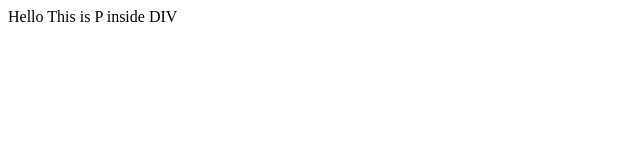
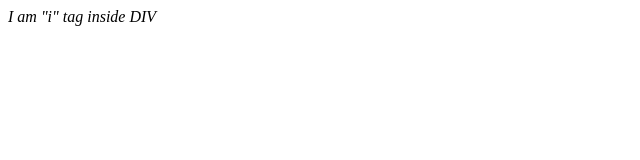
Before and after one commit to ravenx20/demo-repo, a plain HTML site: page index.html in a window 1280 px wide. Shown: the full height of the page, 0-640 px from the left. Drawn offline with Linux system fonts and the light colour scheme.

Commit message:
changes to index.html and readme
not very important in readme though

```diff
--- a/index.html
+++ b/index.html
@@ -3,6 +3,6 @@
         <title>Index</title>
     </head>
     <body>
-        <div><p>Hello This is P inside DIV</p></div>
+        <div><i>I am "i" tag inside DIV</i></div>
     </body>
 </html>
```
Also changed, not shown: 1 other file.
